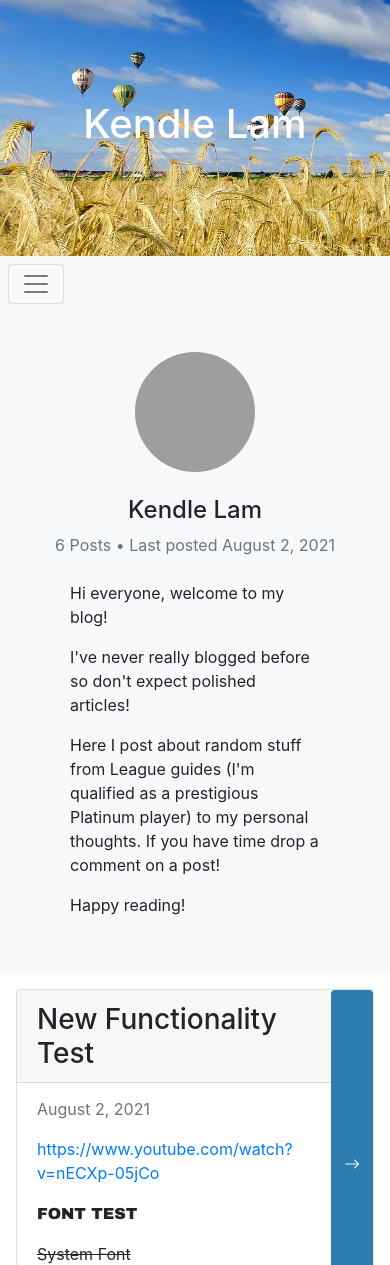
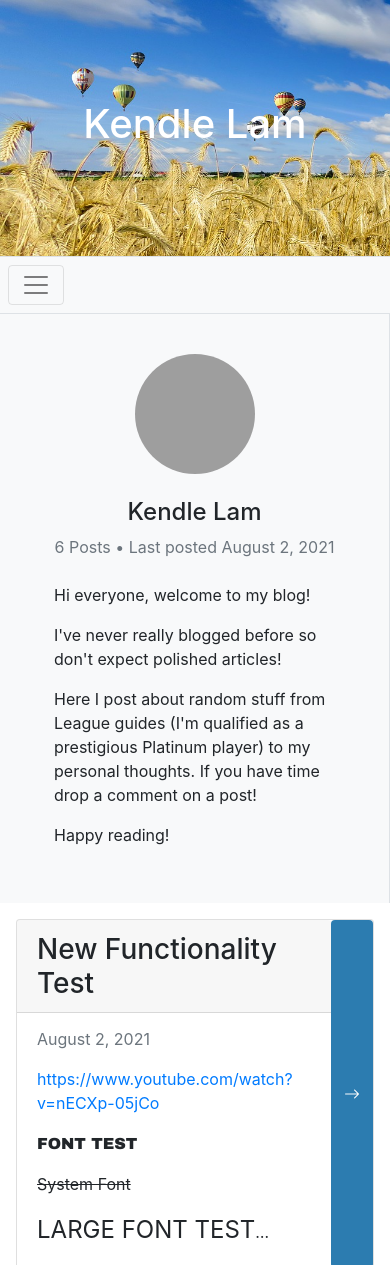
Before and after one commit to GeneralEggnog/animated-octo-funicular, a Flask app: page /blog in a window 390 px wide. Shown: the top 1265 px of the page. Run offline with Flask 2, Linux system fonts and the light colour scheme; data comes from the database, SQL or seed files in the repository; some libraries are stand-ins or nearby versions; grey boxes are pictures that could not be loaded.

Commit message:
ui changes, responsiveness

```diff
--- a/flaskblog/templates/blog.html
+++ b/flaskblog/templates/blog.html
@@ -3,7 +3,7 @@
 {% block content %}
 <div class="container-fluid h-100">
     <div class="row">
-        <div class="col-lg-3 bg-light">
+        <div class="col-xl-3 col-lg-4 bg-light border-right">
             <div class="sticky-top p-3">
                 <div class="flex-column">
                     <div class="container">
@@ -12,7 +12,7 @@
                         <div class="text-muted text-center">
                             {{posts.total}} Posts &#8226; Last posted {{posts.items[0].date_posted.strftime('%B %e, %Y')}}
                         </div>
-                        <div class="p-4">
+                        <div class="py-4 px-2">
                             <p>Hi everyone, welcome to my blog!</p>
                             <p>I've never really blogged before so don't expect polished articles!</p>
                             <p>Here I post about random
@@ -25,7 +25,7 @@
 
             </div>
         </div>
-        <div class="col-lg-9 px-3">
+        <div class="col-xl-9 col-lg-8 px-3">
             <a id="blogposts"></a>
             {% if current_user.is_authenticated %}
             <a class="btn btn-info mt-3" href="{{ url_for('posts.new_post') }}">New Post</a>
--- a/flaskblog/templates/layout.html
+++ b/flaskblog/templates/layout.html
@@ -35,7 +35,7 @@
     <div class="header">
         <h1>Kendle Lam</h1>
     </div>
-    <nav class="navbar navbar-expand-lg p-2 navbar-light bg-light">
+    <nav class="navbar navbar-expand-lg p-2 navbar-light bg-light border-bottom border-top">
         <button class="navbar-toggler" type="button" data-toggle="collapse" data-target="#navbarSupportedContent" aria-controls="navbarSupportedContent" aria-expanded="false" aria-label="Toggle navigation">
             <span class="navbar-toggler-icon"></span>
           </button>
```
